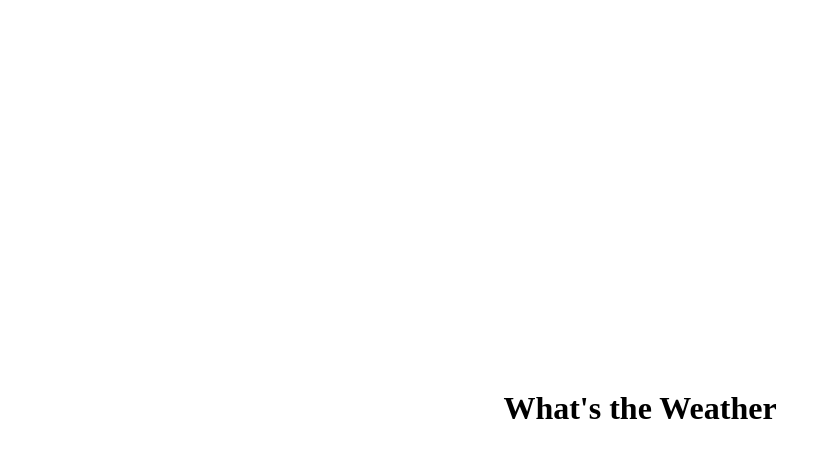
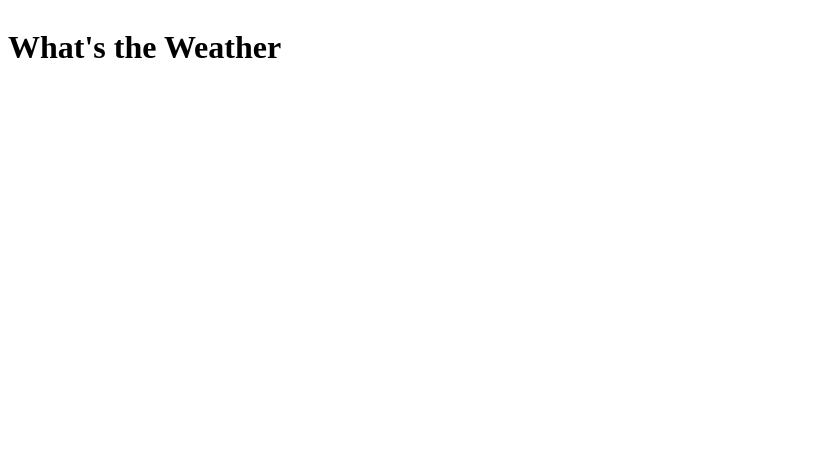
Before and after one commit to ZypherrGuy/securitease-assessment, a React (Vite) app in the folder whats-the-weather-app/: page / in a window 1280 px wide. Shown: the top 458 px of the page, without its empty margins (0-829 px from the left). Built offline with nearby package versions, Linux system fonts and the light colour scheme.

Commit message:
feat/0001 - Build base app layout and TODO Additions for structured plan
Add shell structure and adjust base flex layout

```diff
--- a/whats-the-weather-app/src/App.css
+++ b/whats-the-weather-app/src/App.css
@@ -1,7 +1,5 @@
 #app {
   display: flex;
   flex-direction: column;
-  align-items: center;
-  justify-content: center;
   min-height: 100svh;
 }
--- a/whats-the-weather-app/src/App.tsx
+++ b/whats-the-weather-app/src/App.tsx
@@ -1,11 +1,16 @@
-import './App.css'
+import "./App.css";
 
 function App() {
   return (
     <div id="app">
-      <h1>What's the Weather</h1>
+      <header>
+        <h1>What's the Weather</h1>
+        {/* TODO: Search input */}
+      </header>
+      <main>{/* TODO: Current weather and selected weather display */}</main>
+      <section>{/* TODO: Forecast and history */}</section>
     </div>
-  )
+  );
 }
 
-export default App
+export default App;
```
Also changed, not shown: 1 other file (tests, documents, lock files or other folders).
